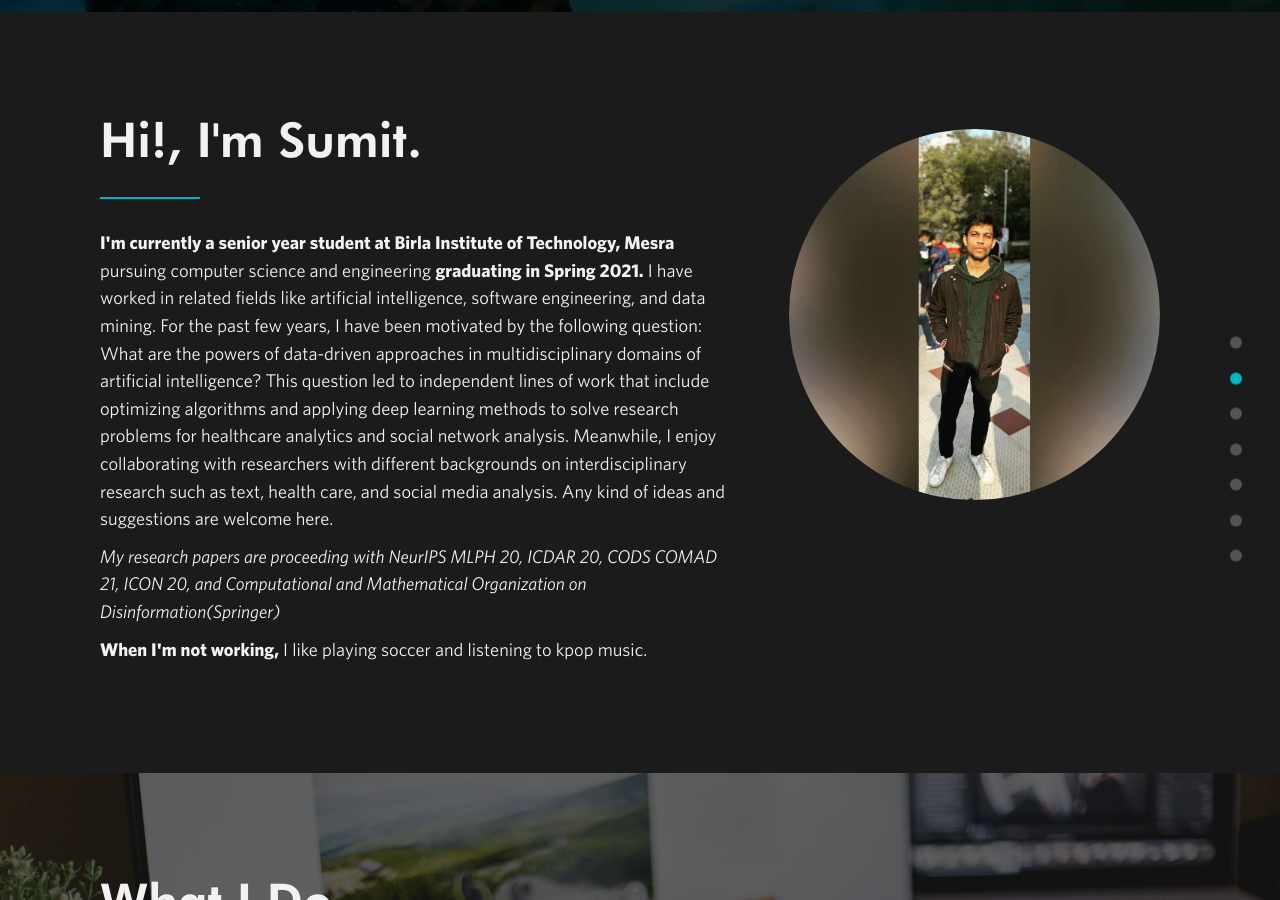
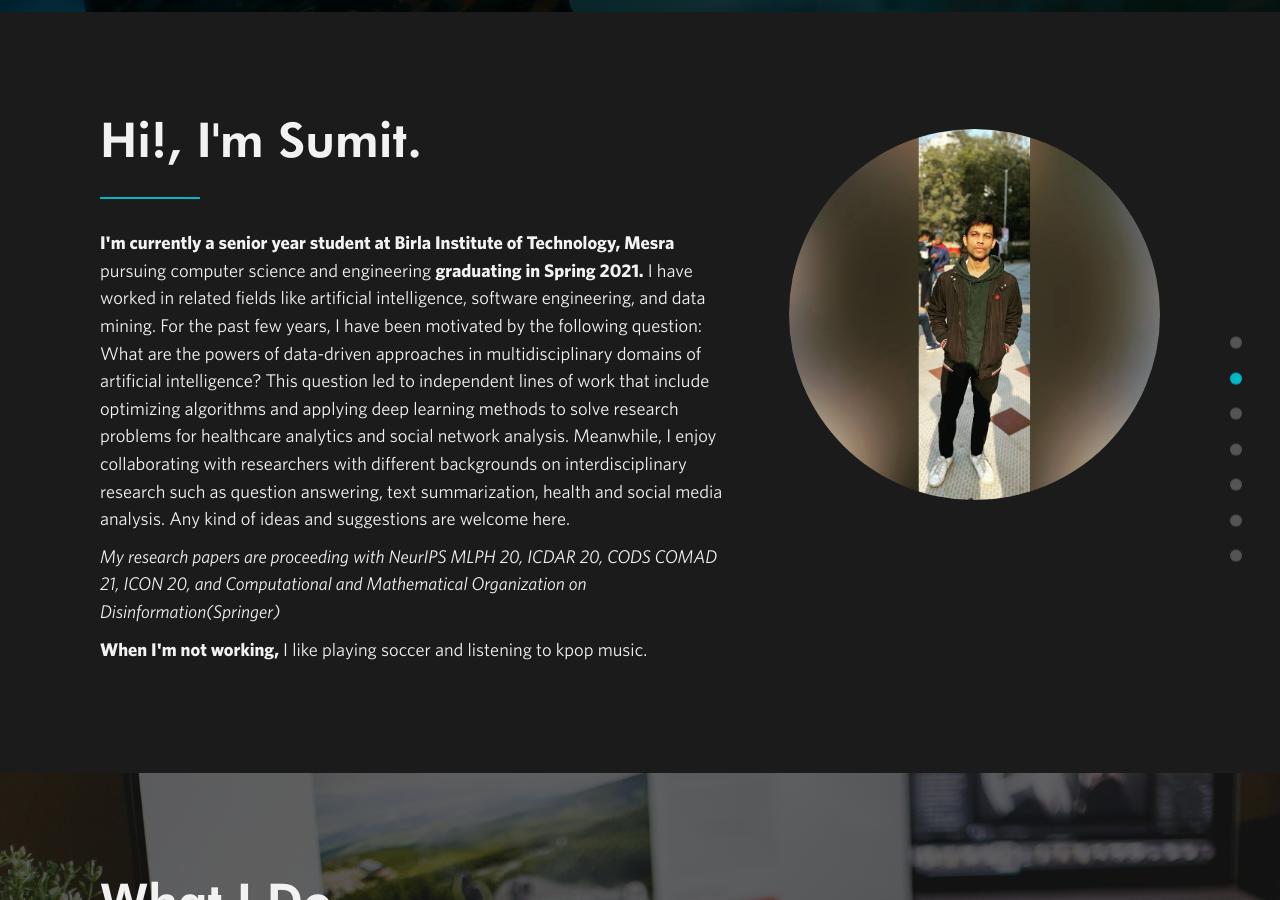
Before and after one commit to sumit6597/sumit6597.github.io, a Jekyll site: the page built from index.html, in a window 1280 px wide and 900 px high, scrolled down 917 px. Built offline with Jekyll 4.4.1, drawn with Linux system fonts in a browser that asks for light colours; nearby versions of some CDN libraries.

Commit message:
Update about.html

```diff
--- a/_includes/about.html
+++ b/_includes/about.html
@@ -7,7 +7,7 @@
       <div class="about-wrapper">
         <img class="headshot" src="img/meraphotu.jpg" alt="headshot">
         <div class="about-text-wrapper">
-          <p class="about-text"><strong>I'm currently a senior year student at Birla Institute of Technology, Mesra</strong> pursuing computer science and engineering <strong>graduating in Spring 2021.</strong> I have worked in related fields like artificial intelligence, software engineering, and data mining. For the past few years, I have been motivated by the following question: What are the powers of data-driven approaches in multidisciplinary domains of artificial intelligence? This question led to independent lines of work that include optimizing algorithms and applying deep learning methods to solve research problems for healthcare analytics and social network analysis. Meanwhile, I enjoy collaborating with researchers with different backgrounds on interdisciplinary research such as text, health care, and social media analysis. Any kind of ideas and suggestions are welcome here. </p>
+          <p class="about-text"><strong>I'm currently a senior year student at Birla Institute of Technology, Mesra</strong> pursuing computer science and engineering <strong>graduating in Spring 2021.</strong> I have worked in related fields like artificial intelligence, software engineering, and data mining. For the past few years, I have been motivated by the following question: What are the powers of data-driven approaches in multidisciplinary domains of artificial intelligence? This question led to independent lines of work that include optimizing algorithms and applying deep learning methods to solve research problems for healthcare analytics and social network analysis. Meanwhile, I enjoy collaborating with researchers with different backgrounds on interdisciplinary research such as question answering, text summarization, health and social media analysis. Any kind of ideas and suggestions are welcome here. </p>
           <p class="about-text"><cite> My research papers are proceeding with NeurIPS MLPH 20, ICDAR 20, CODS COMAD 21, ICON 20, and Computational and Mathematical Organization on Disinformation(Springer) </p>
           <p class="about-text"><strong>When I'm not working,</strong> I like playing soccer and listening to kpop music.</p>
         </div>
```
